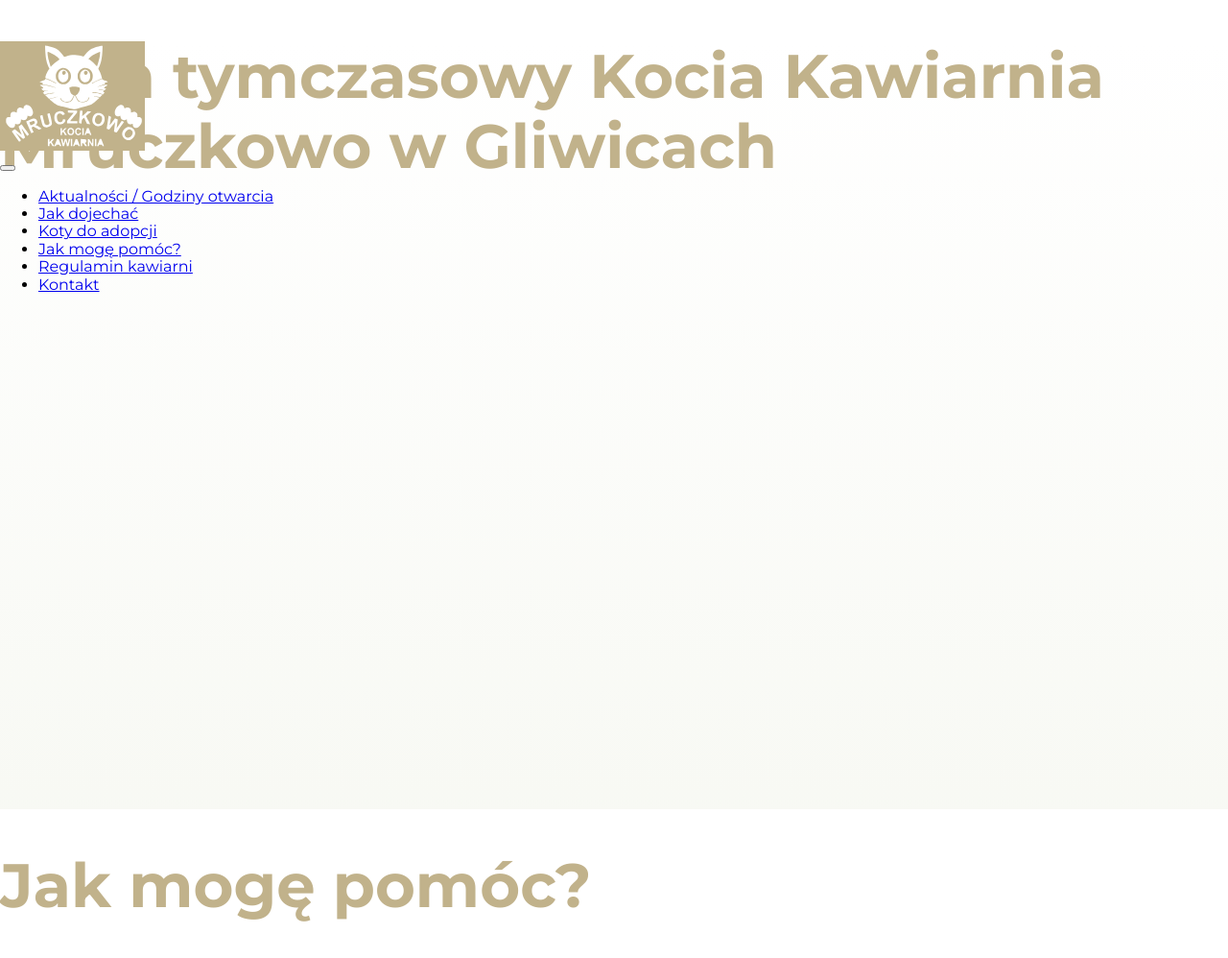
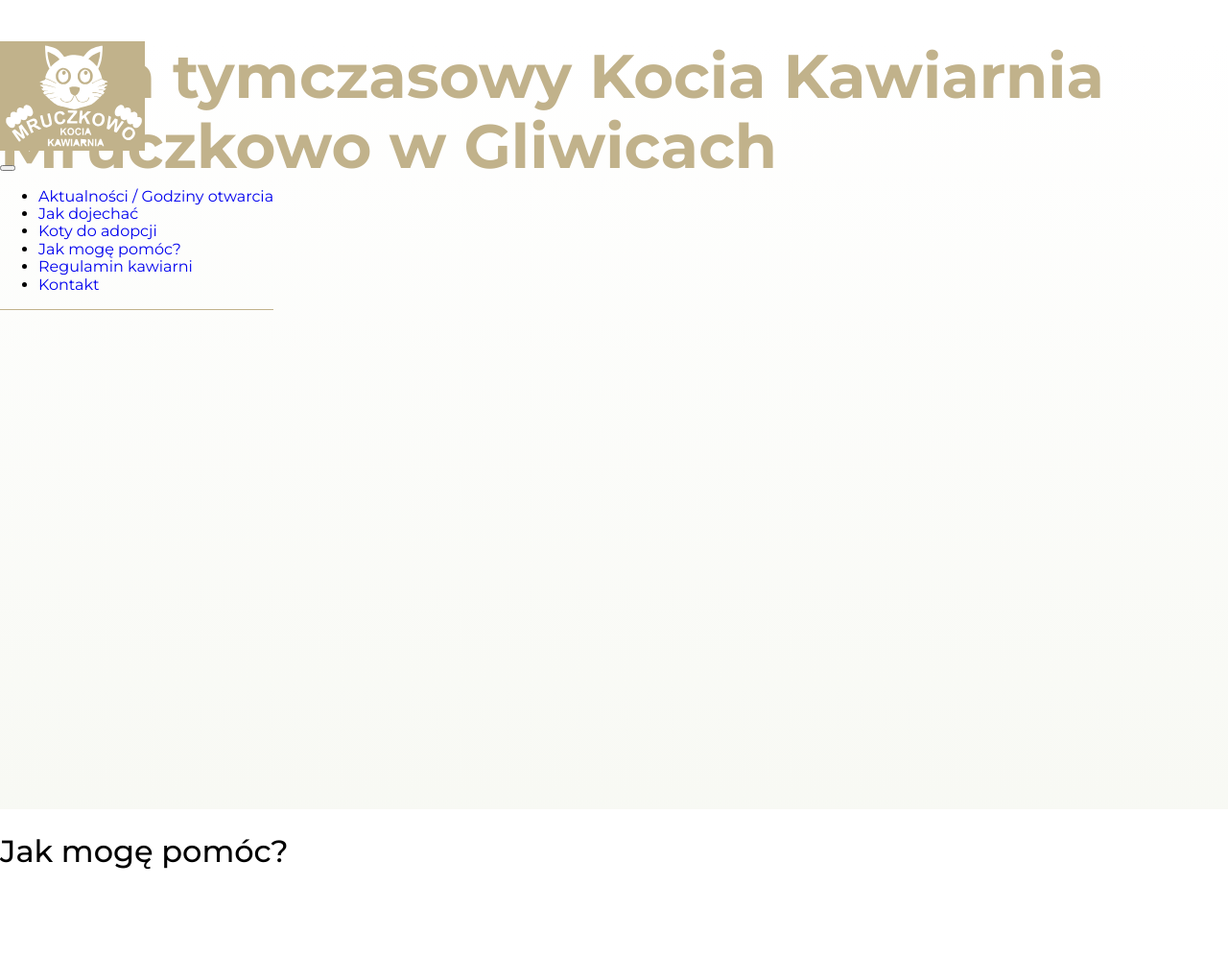
Before and after one commit to sebast4an/cat-cafe-mruczkowo-website, a website built with webpack: page src/index.html in a window 1280 px wide. Shown: the whole page at 96% size. After the commit the page ends 933 px from the top, so only its background shows below. Built offline with nearby package versions, Linux system fonts and the light colour scheme.

Commit message:
final page structure

```diff
--- a/src/index.html
+++ b/src/index.html
@@ -5,10 +5,7 @@
     <meta http-equiv="X-UA-Compatible" content="IE=edge" />
     <meta name="viewport" content="width=device-width,  initial-scale=1.0" />
     <meta name="description" content="Kocia Kawiarnia dom tymczasowy w Gliwicach" />
-    <meta
-      name="keywords"
-      content="Koty, Kot, Kocia Kawiarnia, Kocia Kawiarnia w Gliwicach, Dom tymczasowy dla Kotów"
-    />
+    <meta name="keywords" content="Kocia Kawiarnia, Kocia Kawiarnia w Gliwicach, Dom tymczasowy dla Kotów" />
     <meta name="author" content="Sebastian Szczypiński" />
     <title>Kocia Kawiarnia Mruczkowo w Gliwicach</title>
   </head>
@@ -16,7 +13,7 @@
     <div class="container">
       <nav class="navigation">
         <header class="navigation__header">
-          <img class="navigation__header--logo" src="/assets/logo-mruczkowo.svg"/>
+          <img class="navigation__header--logo" src="/assets/logo-mruczkowo.svg" />
         </header>
         <section class="navigation__menu menu">
           <button class="menu__hamburger-button">
@@ -53,23 +50,15 @@
       <main class="information" id="information">
 
       </main>
-      <section class="adoption" id="adoption">
-
-      </section>
+      <section class="adoption" id="adoption"></section>
       <article class="help">
         <header class="help__header">
-          <h1 class="help__header--title"> Jak mogę pomóc? </h1>
+          <h2 class="help__header--title">Jak mogę pomóc?</h2>
         </header>
-        <section class="help__how-to-help">
-
-        </section>
+        <section class="help__how-to-help"></section>
       </article>
-      <aside class="statute" id="statute">
-
-      </aside>
-      <footer class="contact" id="contact">
-
-      </footer>
+      <aside class="statute" id="statute"></aside>
+      <footer class="contact" id="contact"></footer>
     </div>
   </body>
 </html>
--- a/src/scss/main.scss
+++ b/src/scss/main.scss
@@ -1,7 +1,12 @@
-/* Variables */
+/*  Variables  */
 $mainColor: hsl(44, 30%, 65%);
 
+/*  Font  */
 $fontFamily: 'Montserrat', sans-serif;
+$thinFont: 300;
+$normalFont: 400;
+$boldFont: 500;
+$semiBoldFont: 700;
 
 @import 'normalize.css';
 @import 'mixins';
@@ -32,14 +37,24 @@
 
 h1 {
   color: $mainColor;
-  font-weight: 800;
+  font-weight: $semiBoldFont;
   font-size: 4rem;
   text-shadow: 0px 0px 4px rgba(255, 255, 255, 0.2);
+}
+
+h2 {
+  font-weight: $boldFont;
+  font-size: 2rem;
+}
+
+a {
+  text-decoration: none;
 }
 
 
 .navigation {
   position: fixed;
+  border-bottom: 1px solid $mainColor;
 
   &__header {
     &--logo {
```
Also changed, not shown: 2 other files.
